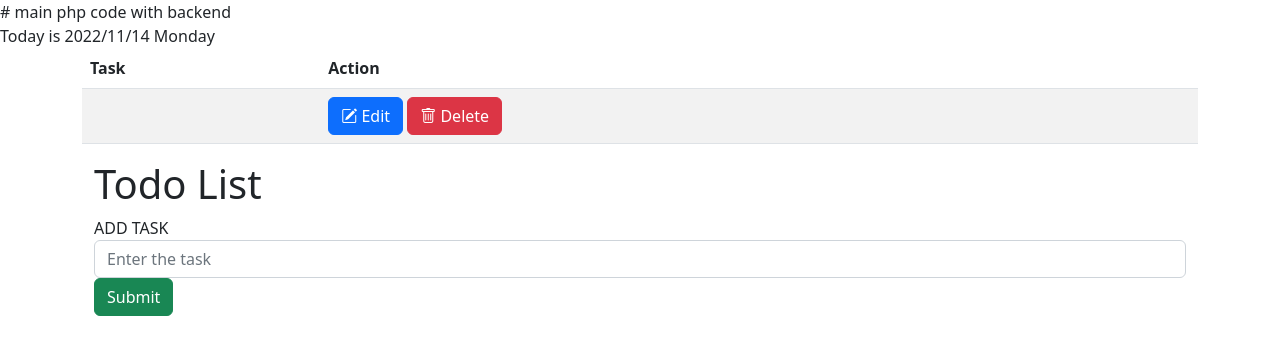
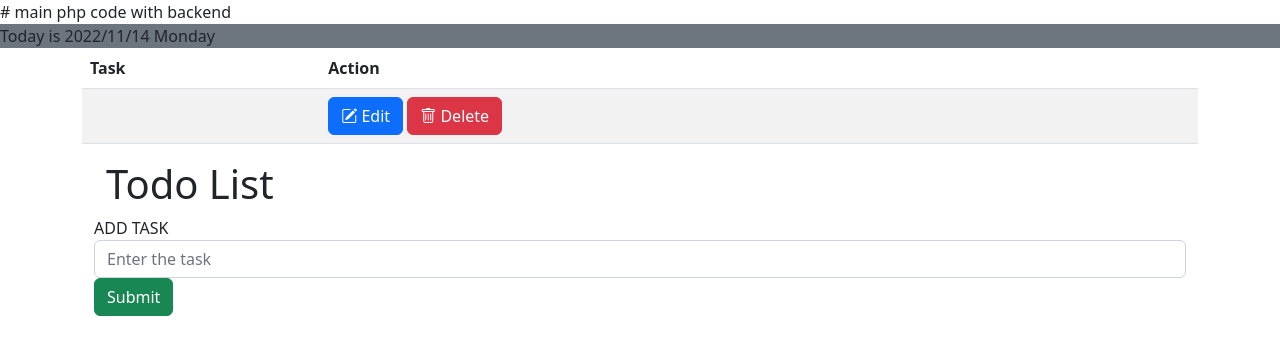
Before and after one commit to ShubhamSingh1112/PHPMYSQLTODO, a PHP site: page /index.php in a window 1280 px wide. Shown: the top 355 px of the page. Run offline with PHP 8.4, Linux system fonts and the light colour scheme; tables that the repository leaves empty or names only in its code hold one stand-in row (values such as "Sample post"); data that the repository does not hold is empty; some libraries are stand-ins or nearby versions.

Commit message:
Update index.php

```diff
--- a/index.php
+++ b/index.php
@@ -29,7 +29,7 @@
          </div>
       </div>
       <?php endif ?>
-      <div class="jumbotron" style="padding: 0px">
+      <div class="bg-secondary">
          <?php echo "Today is " . date("Y/m/d ") . date(" l ") . "<br>" ; ?>
       </div>
       <div class="container">
@@ -65,8 +65,8 @@
          	echo '</pre>';
          }
          ?>
-      <div class="container-fluid justify-content-center">
-         <div class=" row justify-content-center">
+      <div class="container-fluid">
+         <div class="row m-0">
             <h1>Todo List</h1>
          </div>
          <form action="process.php" method="POST">
```
